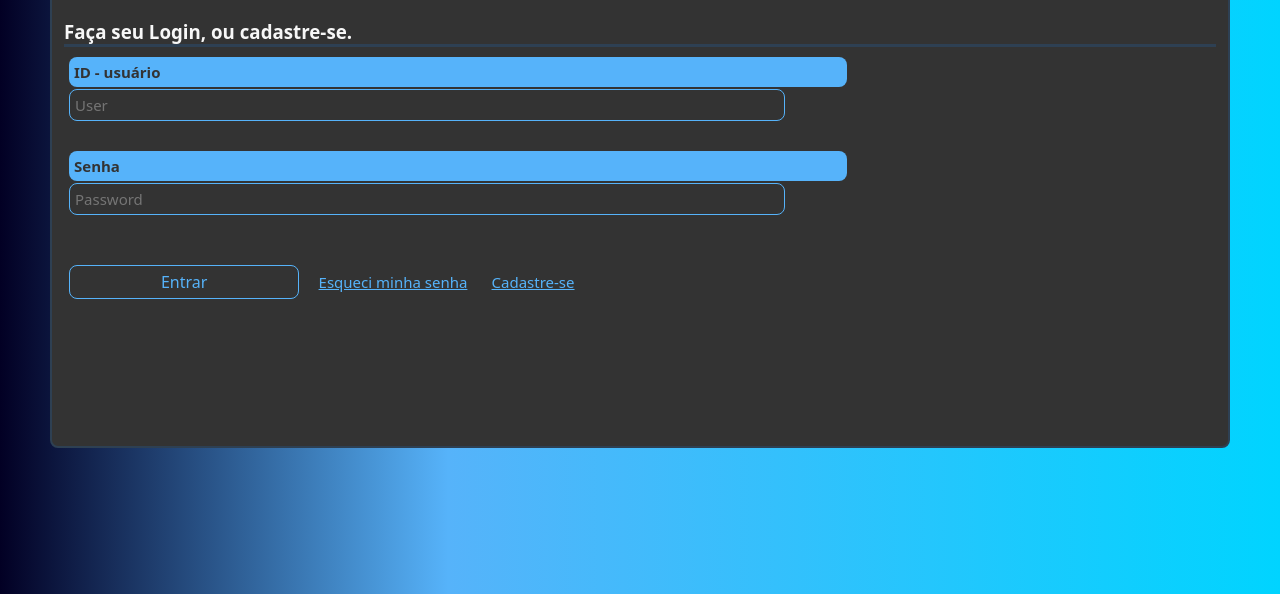
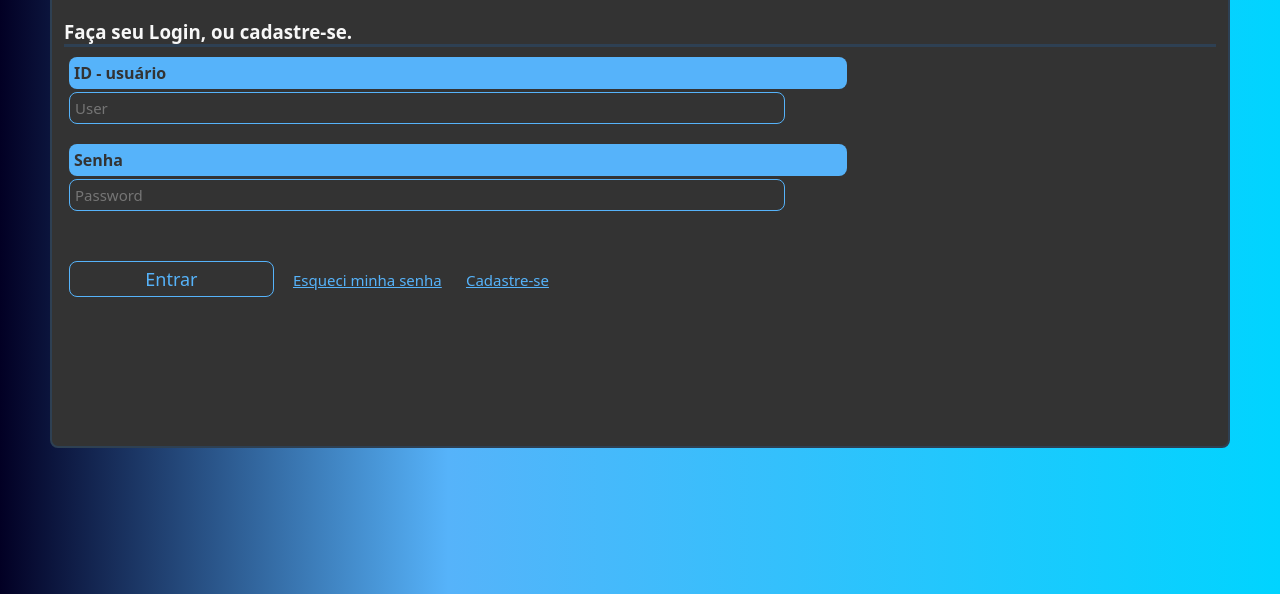
Before and after one commit to diego-smart-app/projeto-login, a plain HTML site: page index.html in a window 1280 px wide. Shown: the part 206-800 px from the top of the page. Drawn offline with Linux system fonts and the light colour scheme.

Commit message:
Update style.css

```diff
--- a/estilos/style.css
+++ b/estilos/style.css
@@ -49,29 +49,16 @@ form
     transform: translate(-50%, -50%);
 }
 
-h2#label_usuario
+h2#label_usuario, h2#label_senha
 {
-    font-size: 15px;
+    font-size: 16px;
     width: 60vw;
     background-color: #56B3FA;
     color: #333333;
     padding: 5px;
-    margin: 5px;
+    margin-left: 5px;
     margin-top: 10px;
-    margin-bottom: 2px;
-    border-radius: 8px;
-}
-
-h2#label_senha
-{
-    font-size: 15px;
-    width: 60vw;
-    background-color: #56B3FA;
-    color: #333333;
-    padding: 5px;
-    margin: 5px;
-    margin-top: 20px;
-    margin-bottom: 2px;
+    margin-bottom: 3px;
     border-radius: 8px;
 }
 
@@ -90,8 +77,8 @@ input#usuario, input#senha
 
 button
 {
-    width: 18vw;
-    font-size: 16px;
+    width: 16vw;
+    font-size: 18px;
     background-color: #333333;
     padding: 5px;
     margin: 5px;
```
